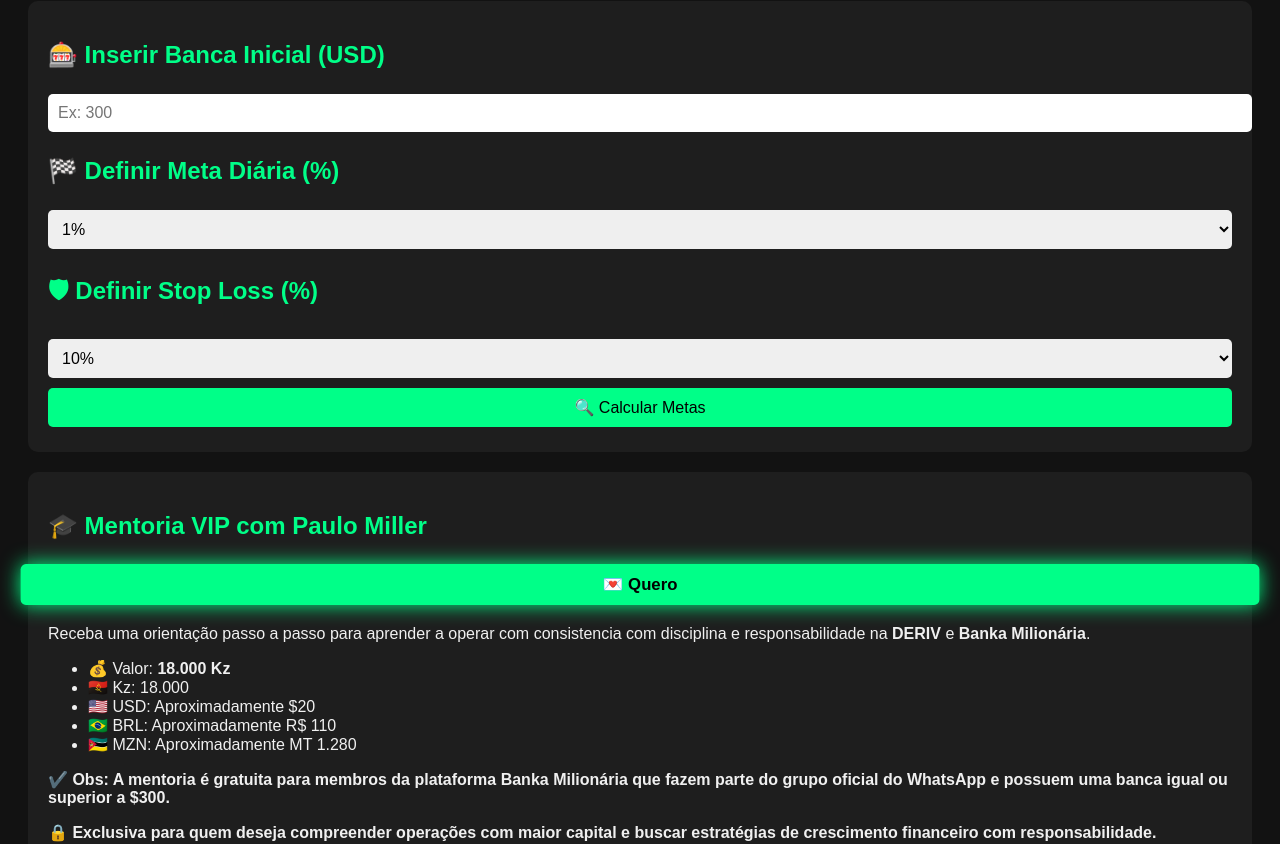
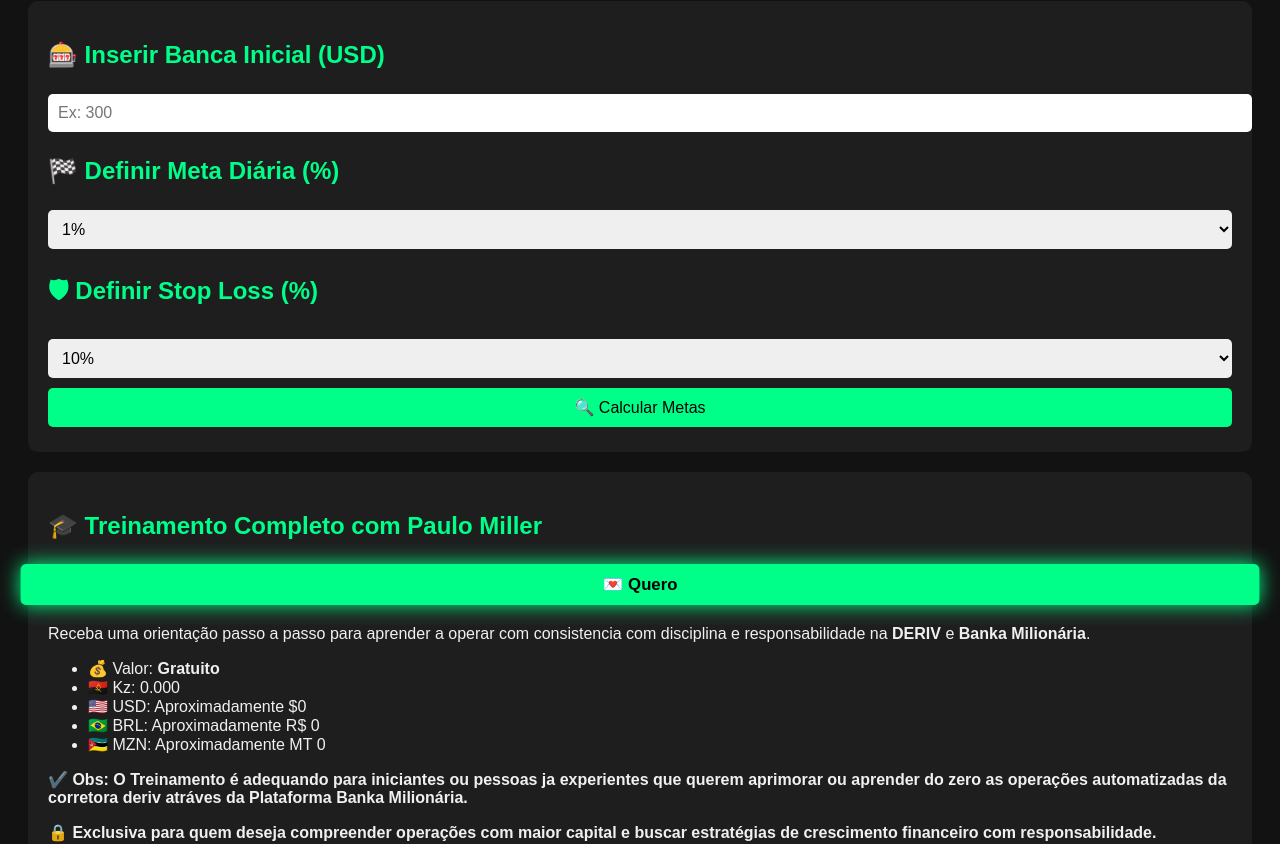
Before and after one commit to paulomiller2025/Trader-Sistema-Inteligente-de-Gest-o, a plain HTML site: page index.html in a window 1280 px wide. Shown: the part 108-952 px from the top of the page. Drawn offline with Linux system fonts and the light colour scheme.

Commit message:
Update index.html

```diff
--- a/index.html
+++ b/index.html
@@ -159,17 +159,17 @@
 </div>
 
 <div class="section">
-  <h2>🎓 Mentoria VIP com Paulo Miller</h2>
+  <h2>🎓 Treinamento Completo com Paulo Miller</h2>
   <button class="btn-animado" onclick="confirmarMentoria(); playSound();">💌 Quero</button>
   <p>Receba uma orientação passo a passo para aprender a operar com consistencia com disciplina e responsabilidade na <strong>DERIV</strong> e <strong>Banka Milionária</strong>.</p>
   <ul>
-    <li>💰 Valor: <strong>18.000 Kz</strong></li>
-    <li>🇦🇴 Kz: 18.000</li>
-    <li>🇺🇸 USD: Aproximadamente $20</li>
-    <li>🇧🇷 BRL: Aproximadamente R$ 110</li>
-    <li>🇲🇿 MZN: Aproximadamente MT 1.280</li>
+    <li>💰 Valor: <strong>Gratuito</strong></li>
+    <li>🇦🇴 Kz: 0.000</li>
+    <li>🇺🇸 USD: Aproximadamente $0</li>
+    <li>🇧🇷 BRL: Aproximadamente R$ 0</li>
+    <li>🇲🇿 MZN: Aproximadamente MT 0</li>
   </ul>
-  <p><strong>✔️ Obs: A mentoria é gratuita para membros da plataforma Banka Milionária que fazem parte do grupo oficial do WhatsApp e possuem uma banca igual ou superior a $300.</strong></p>
+  <p><strong>✔️ Obs: O Treinamento é adequando para iniciantes ou pessoas ja experientes que querem aprimorar ou aprender do zero as operações automatizadas da corretora deriv atráves da Plataforma Banka Milionária.</strong></p>
   <p><strong>🔒 Exclusiva para quem deseja compreender operações com maior capital e buscar estratégias de crescimento financeiro com responsabilidade.</strong></p>
   <button onclick="window.open('https://bankamilionaria.trk.pro/', '_blank'); playSound();">🔐 Acessar a Plataforma de Trading Automático - Banka Milionária</button>
   <button onclick="window.open('https://track.deriv.com/_IbwR-HIUYbJ8zg8lBvFoLmNd7ZgqdRLk/1/', '_blank'); playSound();">🔐 Cadastre-se na Corretora Deriv</button>
@@ -265,9 +265,9 @@
 }
 
 function confirmarMentoria() {
-  const resposta = confirm("Está disponível a pagar pela mentoria VIP com Paulo Miller?");
+  const resposta = confirm("Quer acessar agora o Treinamento Completo com Paulo Miller?");
   if (resposta) {
-    window.open("https://wa.link/dceivc", "_blank");
+    window.open("https://paulomiller2025.github.io/Banka-Milion-ria/", "_blank");
   } else {
     alert("Pode voltar quando estiver preparado. Continuamos aqui para te apoiar.");
   }
```
